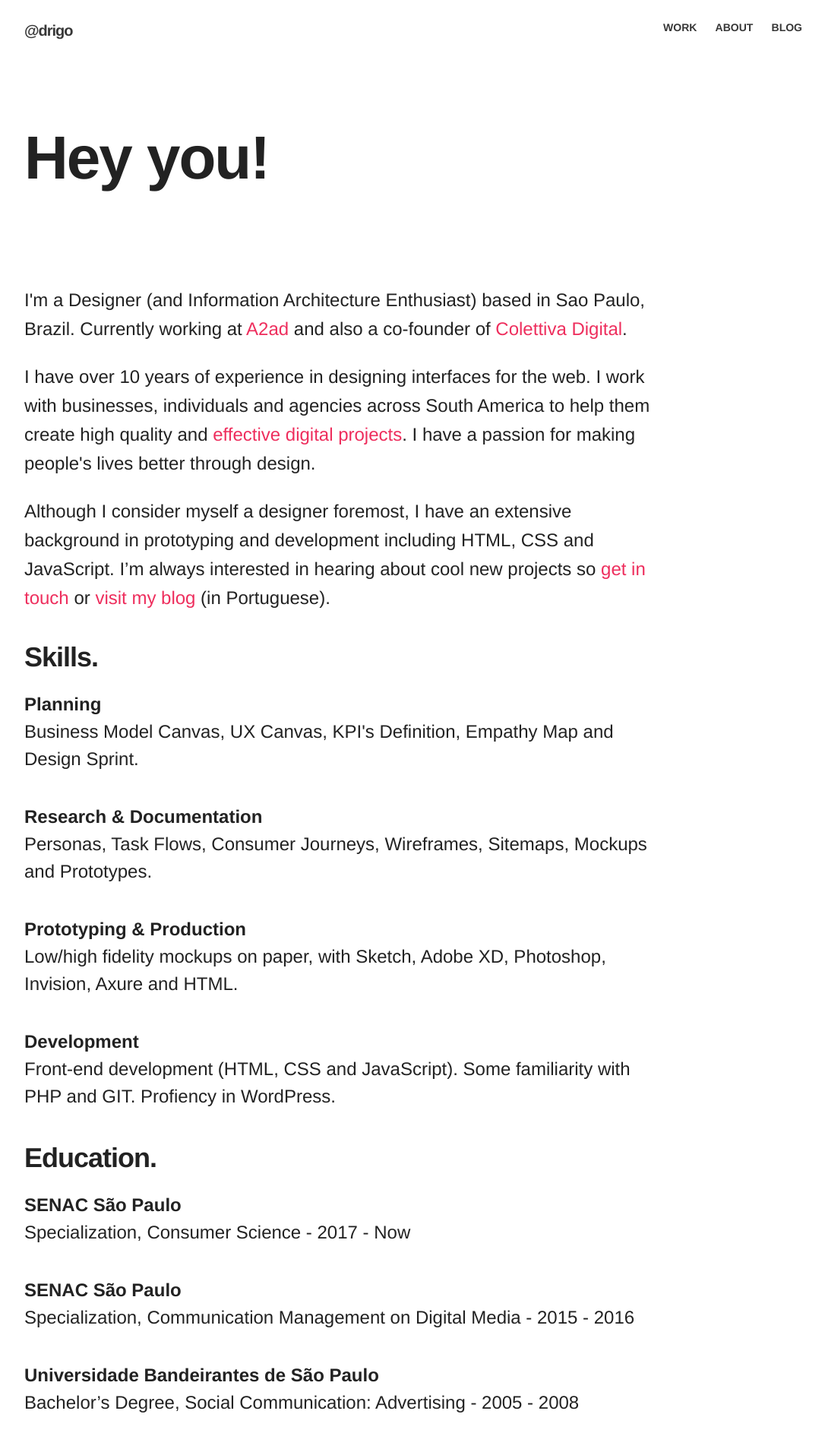
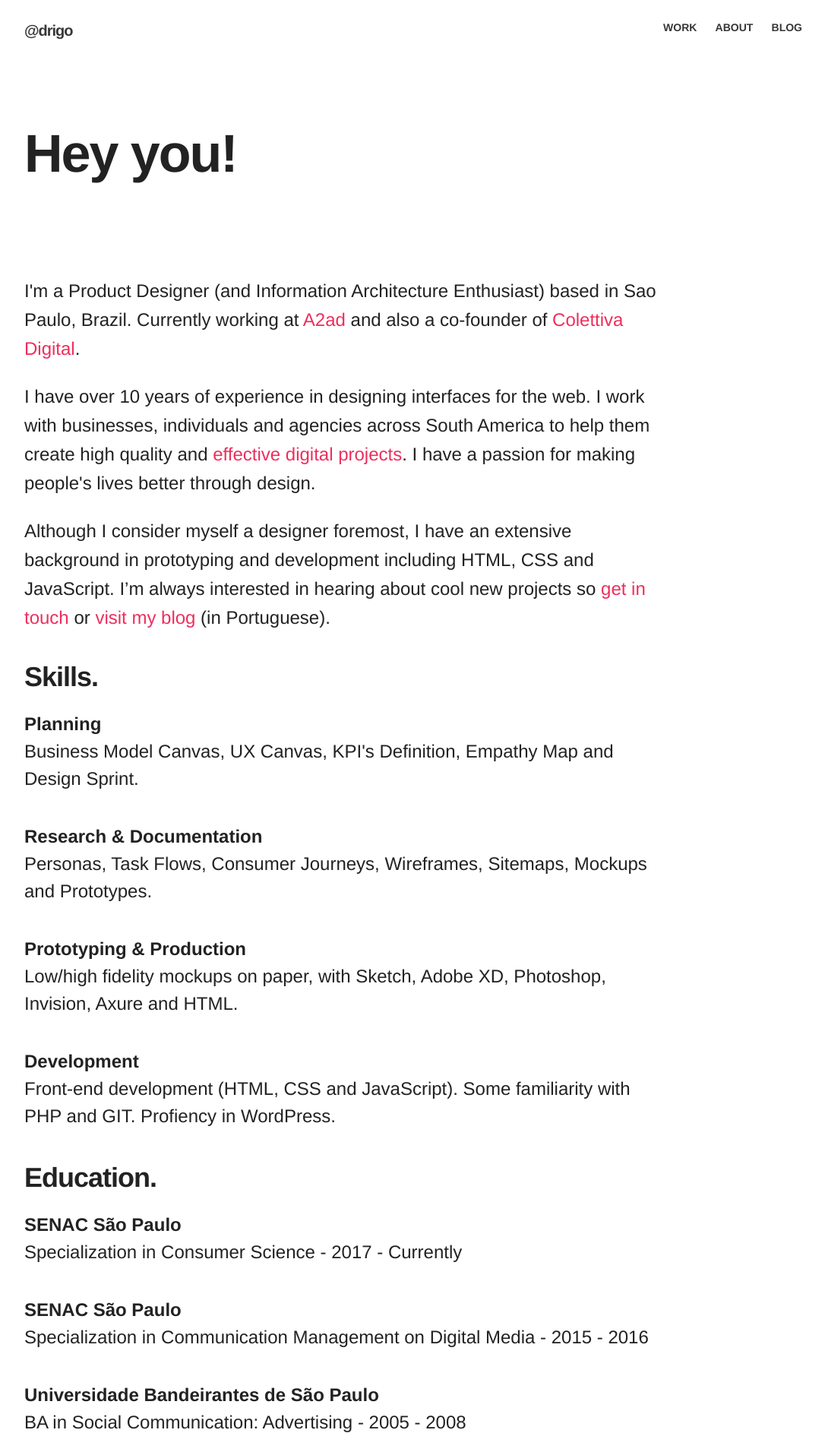
Before and after one commit to drigoteixeira/drigoteixeira.github.io, a Jekyll site: the page built from about/index.html, in a window 1280 px wide. Shown: the top 1911 px of the page at 76% size, without its empty margins (96-1182 px from the left). Built offline with Jekyll 4.4.1, drawn with Linux system fonts in a browser that asks for light colours; nearby versions of some CDN libraries; some of the changed text lies outside the part shown.

Commit message:
Update about page

```diff
--- a/_scss/layout.scss
+++ b/_scss/layout.scss
@@ -136,7 +136,7 @@
 footer p {
   font-size: 1.1em;
   color: $gray-8;
-  text-align: center;
+  text-align: left;
 }
 
 footer h5 {
--- a/_scss/typography.scss
+++ b/_scss/typography.scss
@@ -56,7 +56,7 @@
 }
 
 .heading {
-    font-size: 70px;
+    font-size: 60px;
     font-weight: 700;
     letter-spacing: -2px;
     margin-top: 0;
@@ -73,7 +73,7 @@
 
 .hero-cover .heading {
     text-align: left;
-    font-size: 80px;
+    font-size: 70px;
 }
 
 
--- a/about/index.html
+++ b/about/index.html
@@ -15,7 +15,7 @@
 	<div class="row">
 		<div class="ten columns">
 			<article>
-				<p>I'm a Designer (and Information Architecture Enthusiast) based in Sao Paulo, Brazil. Currently working at <a href="http://www.a2ad.com.br">A2ad</a> and also a co-founder of <a href="http://www.colettiva.com.br">Colettiva Digital</a>.</p>
+				<p>I'm a Product Designer (and Information Architecture Enthusiast) based in Sao Paulo, Brazil. Currently working at <a href="http://www.a2ad.com.br">A2ad</a> and also a co-founder of <a href="http://www.colettiva.com.br">Colettiva Digital</a>.</p>
 				<p>I have over 10 years of experience in designing interfaces for the web. I work with businesses, individuals and agencies across South America to help them create high quality and <a href="/work/">effective digital projects</a>. I have a passion for making people's lives better through design. </p>
 				<p>Although I consider myself a designer foremost, I have an extensive background in prototyping and development including HTML, CSS and JavaScript. I’m always interested in hearing about cool new projects so <a href="mailto:drigoteixeira@gmail.com">get in touch</a> or <a href="/blog/">visit my blog</a> (in Portuguese).</p>
 				<h3>Skills.</h3>
@@ -39,45 +39,23 @@
 				<h3>Education.</h3>
 				<dl>
 					<dt>SENAC São Paulo</dt>
-					<dd>Specialization, Consumer Science - 2017 - Now</dd>
+					<dd>Specialization in Consumer Science - 2017 - Currently</dd>
 					<dt>SENAC São Paulo</dt>
-					<dd>Specialization, Communication Management on Digital Media - 2015 - 2016</dd>
+					<dd>Specialization in Communication Management on Digital Media - 2015 - 2016</dd>
 					<dt>Universidade Bandeirantes de São Paulo</dt>
-					<dd>Bachelor’s Degree, Social Communication: Advertising - 2005 - 2008</dd>
+					<dd>BA in Social Communication: Advertising - 2005 - 2008</dd>
 				</dl>
 				<h3>Experience.</h3>
 				<dl>
+					<dt>A2ad</dt>
+					<dd>Lead Product Designer - Out/2014 - Present</dd>
 					<dt>Colettiva</dt>
 					<dd>Co-founder - Out/2016 - Present</dd>
-					<dt>A2ad</dt>
-					<dd>UX/UI Designer - Out/2014 - Present</dd>
 					<dt>A2 Comunicação</dt>
 					<dd>Web Designer - Mar/2007 - 2014</dd>
 					<dt>Agência PHD </dt>
 					<dd>Art Director Junior - Mar/2006 - Jun/2006</dd>
 				</dl>
-
-				<div class="row">
-					<div class="twelve columns">
-						<h3>Feel free to send a message =)</h3>
-						<p><a href="mailto:drigoteixeira@gmail.com">drigoteixeira@gmail.com</a></p>
-					</div>
-				</div>
-
-				<div class="row">
-					<div class="twelve columns">
-						<ul class="social">
-							<li><a href="https://www.facebook.com/drigoteixeira"><i class="fa fa-facebook-official" aria-hidden="true"></i></a></li>
-							<li><a href="http://twitter.com/drigo"><i class="fa fa-twitter" aria-hidden="true"></i></a></li>
-							<li><a href="https://www.behance.net/drigoteixeira"><i class="fa fa-behance" aria-hidden="true"></i></a></li>
-							<li><a href="https://www.instagram.com/drigoteixeira/"><i class="fa fa-instagram" aria-hidden="true"></i></a></li>
-							<li><a href="http://br.linkedin.com/in/drigoteixeira/"><i class="fa fa-linkedin" aria-hidden="true"></i></a></li>
-							<li><a href="https://github.com/drigoteixeira"><i class="fa fa-github" aria-hidden="true"></i></a></li>
-						</ul>
-					</div>
-				</div>
-
-
 			</article>
 		</div>
 	</div>
```
Also changed, not shown: index.html (+2 -11 lines).
